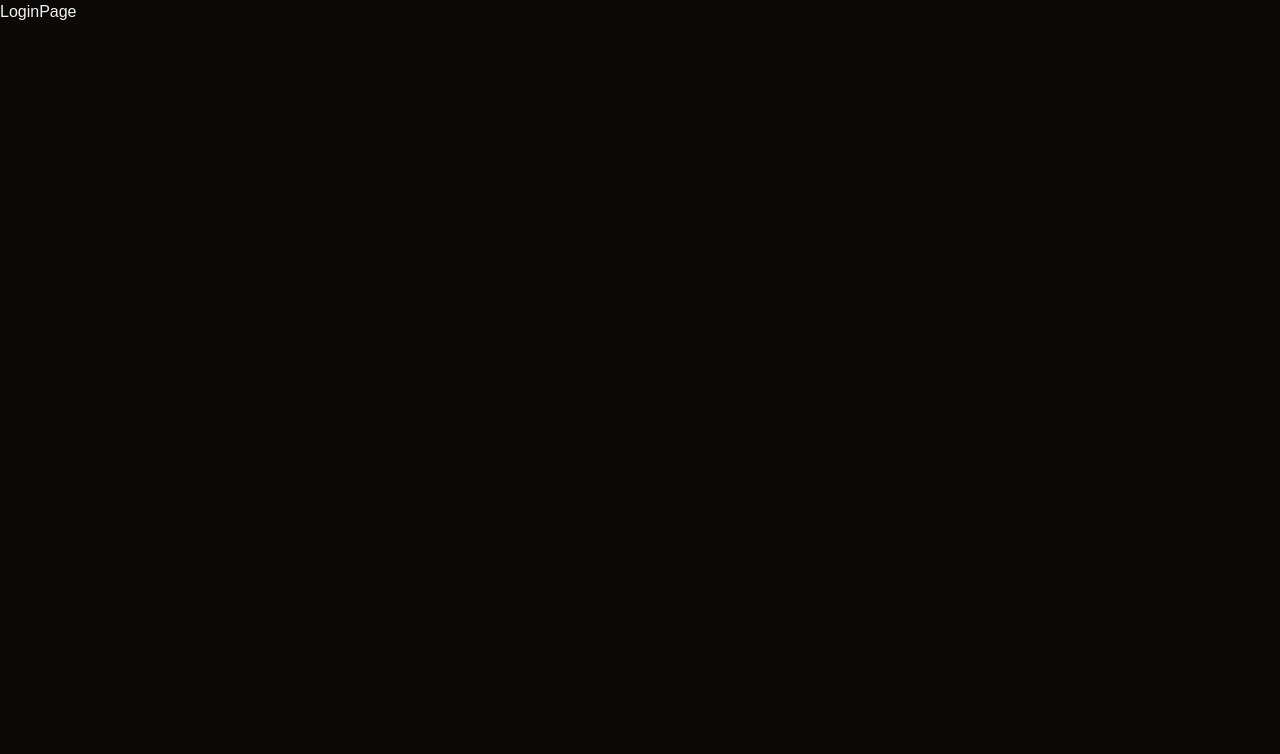
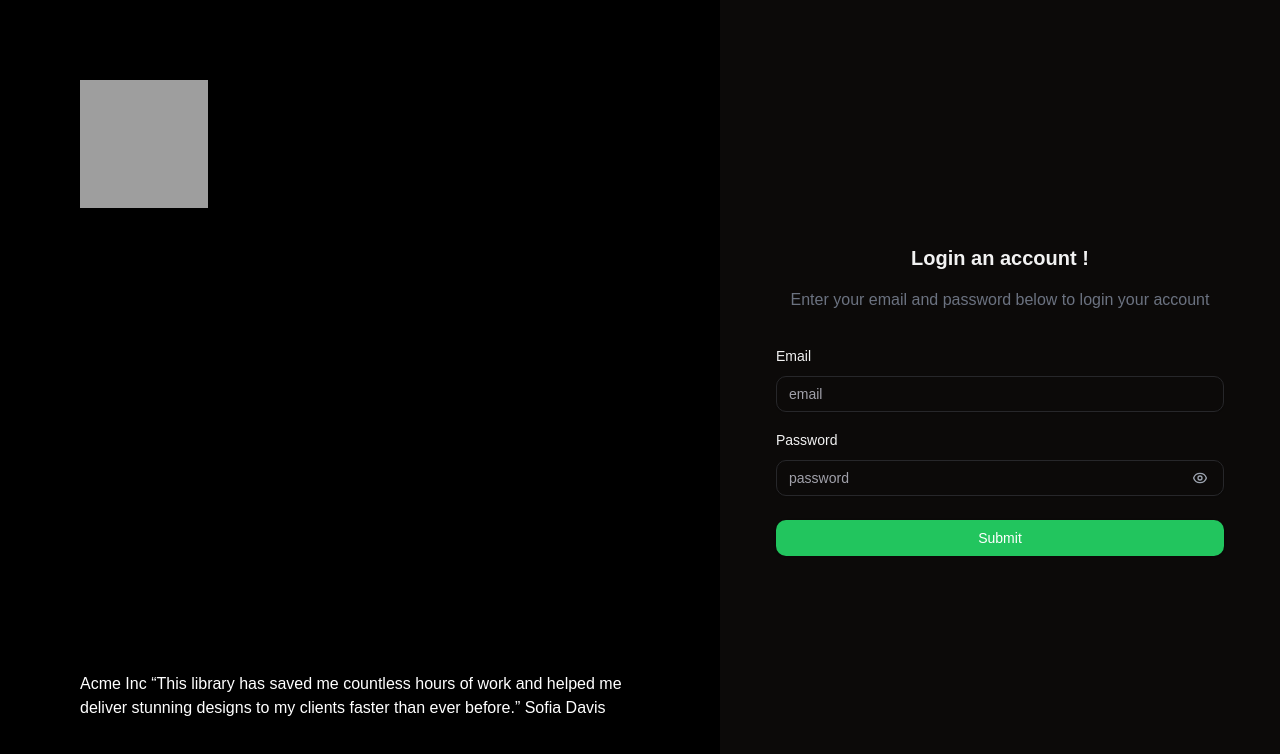
Before and after one commit to am-it1601/Protegix_react, a React (Vite) app: page /login in a window 1280 px wide. Shown: the top 754 px of the page. Built offline with nearby package versions, Linux system fonts and the light colour scheme; grey boxes are pictures that could not be loaded.

Commit message:
login form page

```diff
--- /dev/null
+++ b/src/components/form/loginForm.tsx
@@ -0,0 +1,86 @@
+import { Button } from '@/components/ui/button';
+import { Form, FormControl, FormField, FormItem, FormLabel, FormMessage } from '@/components/ui/form';
+import { Input } from '@/components/ui/input';
+import { zodResolver } from '@hookform/resolvers/zod';
+import { useState } from 'react';
+import { useForm } from 'react-hook-form';
+import * as z from 'zod';
+
+const LoginForm = () => {
+    const [showPassword, setShowPassword] = useState(false);
+    const formSchema = z.object({
+        email: z.string().email(),
+        password: z.string().min(8, 'Password must be at least 8 characters long'),
+    });
+
+    const form = useForm<z.infer<typeof formSchema>>({
+        resolver: zodResolver(formSchema),
+        defaultValues: {
+            email: '',
+            password: '',
+        },
+    });
+
+    const handleSubmit = (values: z.infer<typeof formSchema>) => {
+        console.info({ values });
+    };
+    const handlePassword = () => {
+        setShowPassword((prev) => !prev);
+    };
+    return (
+        <Form {...form}>
+            <form onSubmit={form.handleSubmit(handleSubmit)} className="flex flex-col w-full max-w-md gap-2  mx-auto mb-0 mt-8  space-y-2">
+                <FormField
+                    control={form.control}
+                    name="email"
+                    render={({ field }) => {
+                        return (
+                            <FormItem>
+                                <FormLabel>Email</FormLabel>
+                                <FormControl>
+                                    <Input placeholder="email" type="email" className="" {...field} />
+                                </FormControl>
+                                <FormMessage />
+                            </FormItem>
+                        );
+                    }}
+                />
+                <FormField
+                    control={form.control}
+                    name="password"
+                    render={({ field }) => {
+                        return (
+                            <div>
+                                <FormItem>
+                                    <FormLabel>Password</FormLabel>
+                                </FormItem>
+                                <div className="relative">
+                                    <Input placeholder="password" type={showPassword ? 'text' : 'password'} className="my-2" {...field} />
+
+                                    <span className="absolute inset-y-0 end-0 grid place-content-center px-4 cursor-pointer" onClick={handlePassword}>
+                                        <svg xmlns="http://www.w3.org/2000/svg" className="size-4 text-gray-400" fill="none" viewBox="0 0 24 24" stroke="currentColor">
+                                            <path strokeLinecap="round" strokeLinejoin="round" strokeWidth="2" d="M15 12a3 3 0 11-6 0 3 3 0 016 0z" />
+                                            <path
+                                                strokeLinecap="round"
+                                                strokeLinejoin="round"
+                                                strokeWidth="2"
+                                                d="M2.458 12C3.732 7.943 7.523 5 12 5c4.478 0 8.268 2.943 9.542 7-1.274 4.057-5.064 7-9.542 7-4.477 0-8.268-2.943-9.542-7z"
+                                            />
+                                        </svg>
+                                    </span>
+                                </div>
+                                <FormMessage />
+                            </div>
+                        );
+                    }}
+                />
+
+                <Button type="submit" className="w-full text-white mt-5 ">
+                    Submit
+                </Button>
+            </form>
+        </Form>
+    );
+};
+
+export default LoginForm;
--- a/src/pages/auth/LoginPage.tsx
+++ b/src/pages/auth/LoginPage.tsx
@@ -1,7 +1,33 @@
-import React from 'react';
+import LoginForm from '@/components/form/loginForm';
 
 const LoginPage = () => {
-    return <div>LoginPage</div>;
+    return (
+        <div className="flex h-[100vh]">
+            <div className="flex-1 bg-black p-20   ">
+                <div className="flex justify-between flex-col h-full">
+                    <div className="">
+                        <img src="https://img.logoipsum.com/330.svg" className={`overflow-hidden transition-all w-32 h-32`} alt="logo" />
+                    </div>
+                    <div>
+                        <p className="text-white">
+                            Acme Inc “This library has saved me countless hours of work and helped me deliver stunning designs to my clients faster than ever before.” Sofia Davis
+                        </p>
+                    </div>
+                </div>
+            </div>
+            <div className="flex-1 ">
+                <div className=" max-w-screen-xl h-full w-full flex items-center justify-center flex-col px-4 py-16 sm:px-6 lg:px-8">
+                    <div className="mx-auto max-w-lg text-center">
+                        <h1 className="text-xl font-bold sm:text-xl">Login an account !</h1>
+
+                        <p className="mt-4 text-gray-500">Enter your email and password below to login your account</p>
+                    </div>
+
+                    <LoginForm />
+                </div>
+            </div>
+        </div>
+    );
 };
 
 export default LoginPage;
```
